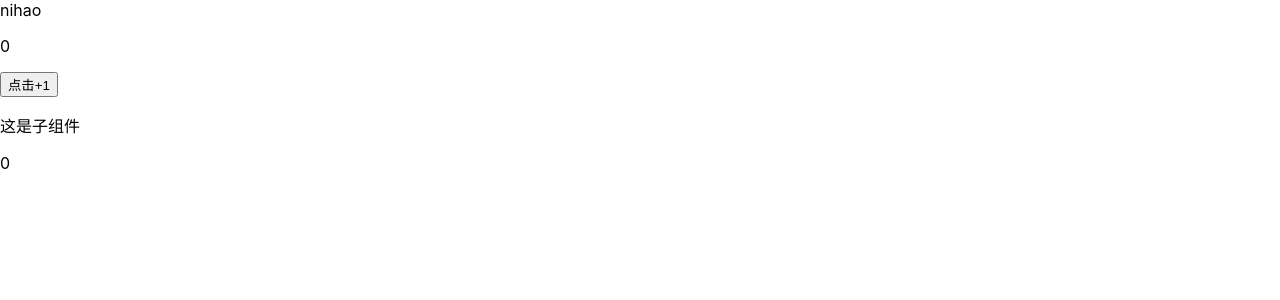
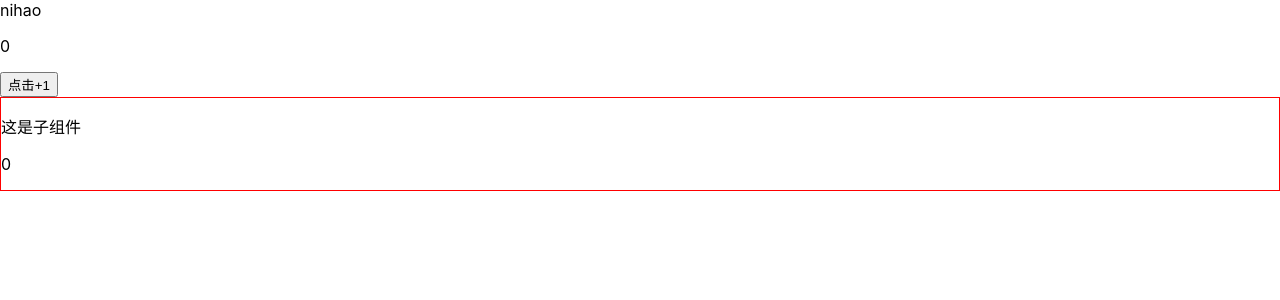
Before and after one commit to lhalou/danche, a React (Create React App) app in the folder danhce-app/: page / in a window 1280 px wide. Shown: the top 300 px of the page. Built offline with nearby package versions, Linux system fonts and the light colour scheme.

Commit message:
less文件不生效

```diff
--- a/danhce-app/package.json
+++ b/danhce-app/package.json
@@ -6,8 +6,11 @@
     "@testing-library/jest-dom": "^4.2.4",
     "@testing-library/react": "^9.3.2",
     "@testing-library/user-event": "^7.1.2",
+    "axios": "^0.20.0",
+    "less-loader": "4.1.0",
     "react": "^16.13.1",
     "react-dom": "^16.13.1",
+    "react-router-dom": "4.2.2",
     "react-scripts": "3.4.3"
   },
   "scripts": {
--- a/danhce-app/src/pages/demo/Child.js
+++ b/danhce-app/src/pages/demo/Child.js
@@ -1,11 +1,12 @@
 import React,{Component} from 'react'
+import './index.less'
 class Child extends Component {
   constructor(props){
     super(props)
   }
   render(){
     return (
-      <div>
+      <div className = 'content'>
         <p>这是子组件</p>
         <p>{this.props.count}</p>
       </div>
--- /dev/null
+++ b/danhce-app/src/pages/demo/index.less
@@ -0,0 +1,3 @@
+.content {
+  border: 1px solid red;
+}
```
Also changed, not shown: 1 other file (tests, documents, lock files or other folders).
